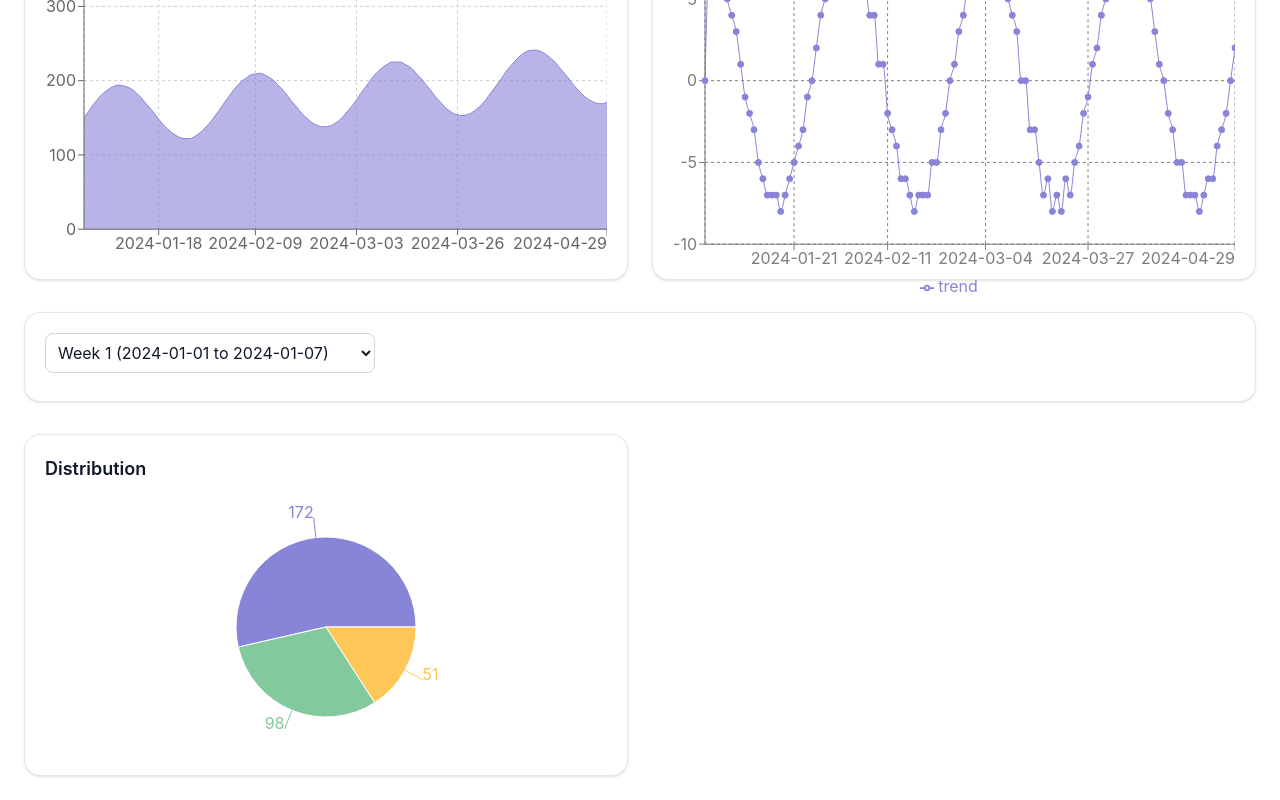
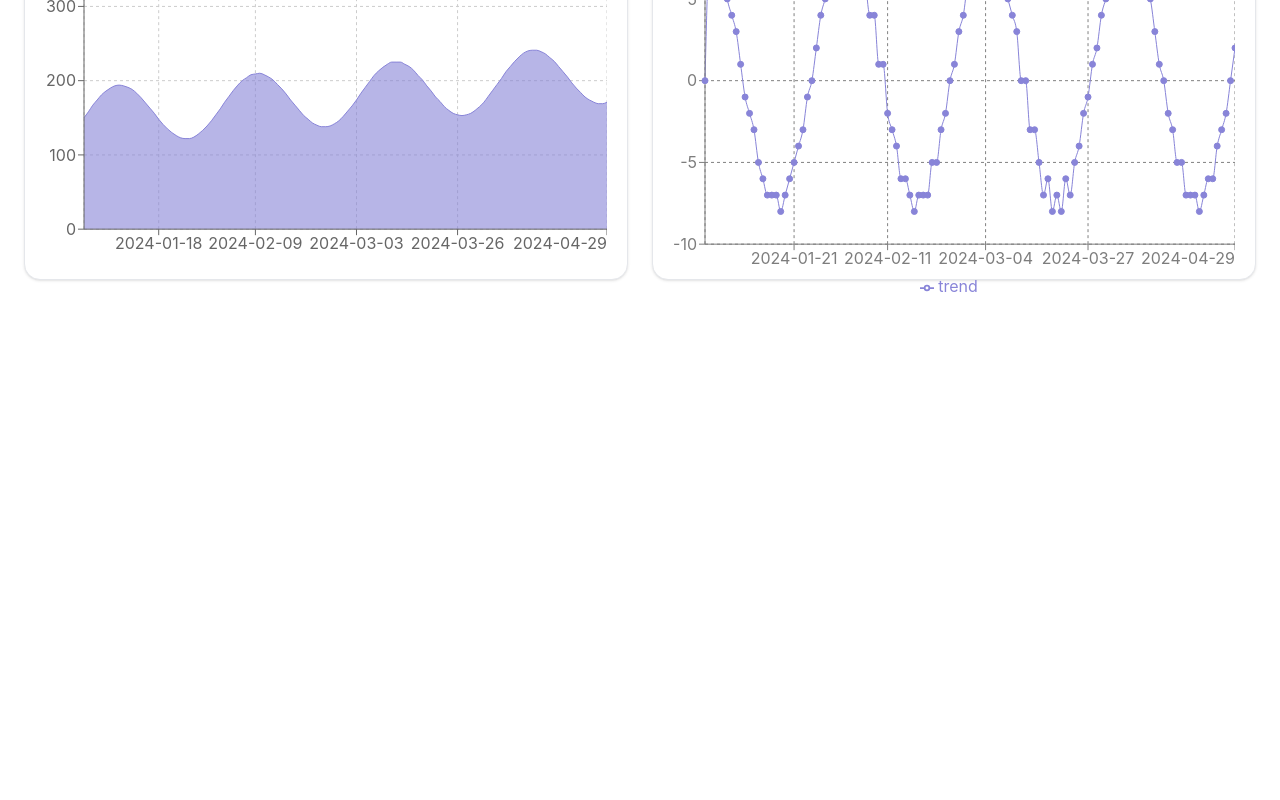
Before and after one commit to sepezh/InsightBoard, a Next.js app: page /dashboard in a window 1280 px wide. Shown: the part 600-1400 px from the top of the page. After the commit the page ends 921 px from the top, so only its background shows below. Built offline with nearby package versions, Linux system fonts and the light colour scheme.

Commit message:
don't use PieChart

```diff
--- a/src/app/dashboard/Dashboard.tsx
+++ b/src/app/dashboard/Dashboard.tsx
@@ -2,7 +2,6 @@ import LineChartFilters from "./LineChartFilters";
 import ChartSection from "./ChartSection";
 import Widgets from "./Widgets";
 import ThemeSwitcher from "@/components/ThemeSwitcher";
-import PieChartSection from "./PieChartSection";
 
 export default function Dashboard() {
   return (
@@ -15,7 +14,6 @@ export default function Dashboard() {
         <LineChartFilters />
         <Widgets />
         <ChartSection />
-        <PieChartSection />
       </div>
     </div>
   );
```
